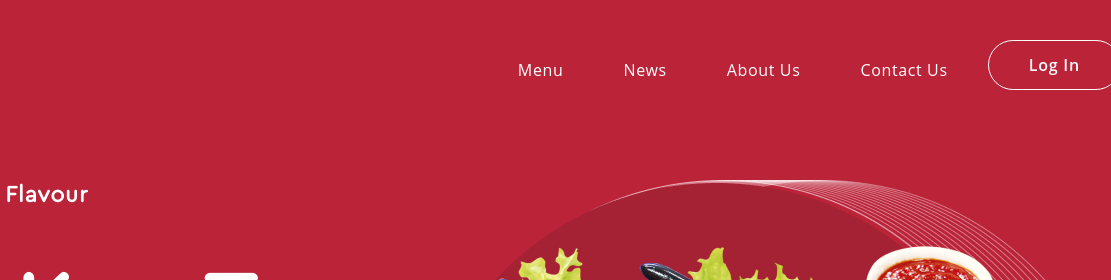
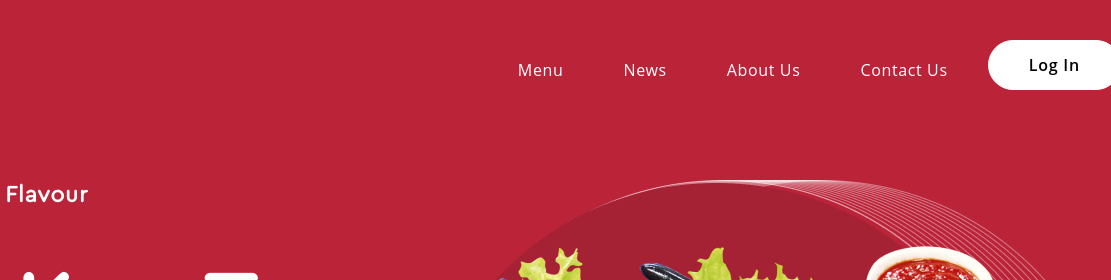
Before and after one commit to coderxuz/London, a plain HTML site: page index.html in a window 1280 px wide. In both pictures the pointer is over the button "Log In". Shown: the top 280 px of the page, 169-1280 px from the left. Drawn offline with Linux system fonts and the light colour scheme.

Commit message:
first commit

```diff
--- a/style/about.css
+++ b/style/about.css
@@ -323,3 +323,15 @@ nav ul li:hover::after {
 input {
     text-align: end;
 }
+button:hover{
+    color: white;
+    background-color: #BB2339;
+  }
+  .newsletter input[type="submit"]:hover{
+    background-color: #FFF;
+    color: black;
+  }
+  header button:hover{
+    background-color:white;
+    color: black;
+  }
--- a/style/contact.css
+++ b/style/contact.css
@@ -553,3 +553,15 @@ nav ul li:hover::after {
 input {
     text-align: end;
 }
+button:hover{
+    color: white;
+    background-color: #BB2339;
+  }
+  .newsletter input[type="submit"]:hover{
+    background-color: #FFF;
+    color: black;
+  }
+  header button:hover{
+    background-color:white;
+    color: black;
+  }
--- a/style/global.css
+++ b/style/global.css
@@ -814,3 +814,19 @@ footer {
 input{
   text-align: end;
 }
+button:hover{
+  color: white;
+  background-color: #BB2339;
+}
+.newsletter input[type="submit"]:hover{
+  background-color: #FFF;
+  color: black;
+}
+header button:hover{
+  background-color:white;
+  color: black;
+}
+.header-left a:hover{
+  background-color:white;
+  color: black;
+}
--- a/style/manu.css
+++ b/style/manu.css
@@ -463,3 +463,15 @@ nav ul li:after {
 nav ul li:hover::after {
     width: 80%;
 }
+button:hover{
+    color: white;
+    background-color: #BB2339;
+  }
+  .newsletter input[type="submit"]:hover{
+    background-color: #FFF;
+    color: black;
+  }
+  header button:hover{
+    background-color:white;
+    color: black;
+  }
--- a/style/news.css
+++ b/style/news.css
@@ -402,3 +402,15 @@ nav ul li:hover::after {
 input{
     text-align: end;
 }
+button:hover{
+    color: white;
+    background-color: #BB2339;
+  }
+  .newsletter input[type="submit"]:hover{
+    background-color: #FFF;
+    color: black;
+  }
+  header button:hover{
+    background-color:white;
+    color: black;
+  }
```
